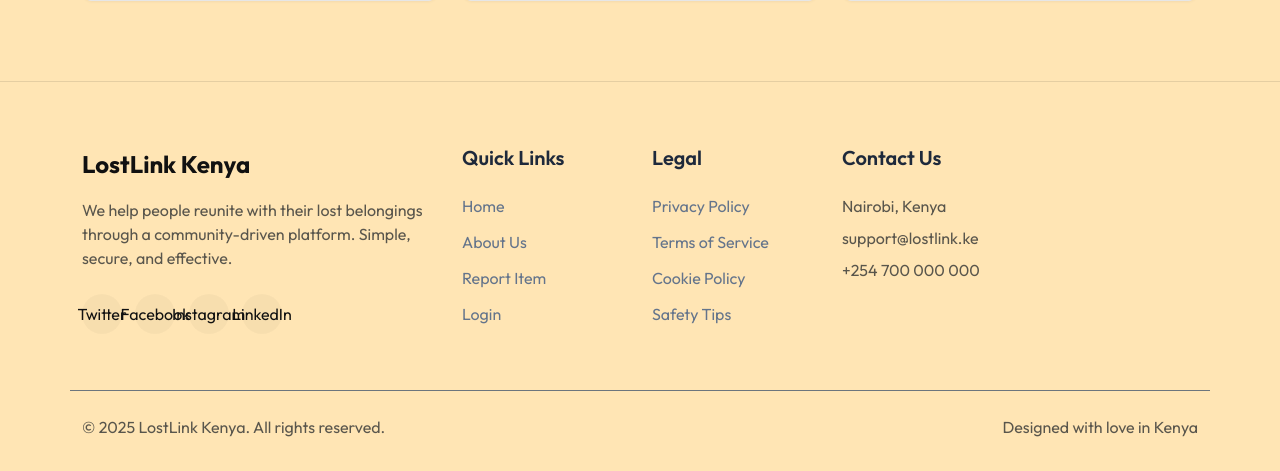
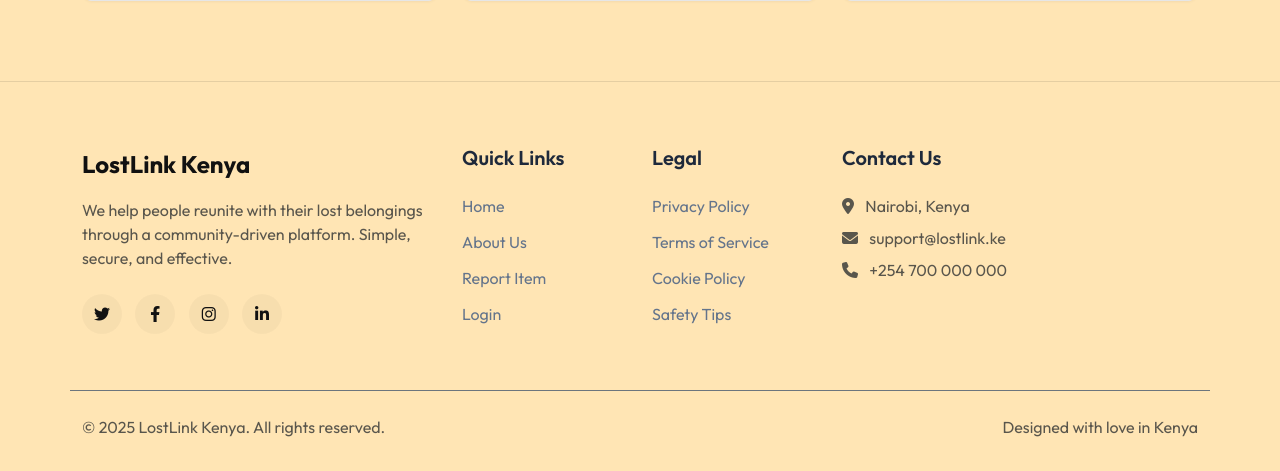
Before and after one commit to teldon471-web/LostLink-Kenya, a Django app: page /blog/ in a window 1280 px wide. Shown: the part 3324-3795 px from the top of the page. Run offline with Django 5.2, Linux system fonts and the light colour scheme; data comes from the database, SQL or seed files in the repository.

Commit message:
Restore social media and contact icons in footer, change Register button to white - Restored Font Awesome icons for social media (Twitter, Facebook, Instagram, LinkedIn) without text labels - Restored contact icons (location, envelope, phone) in footer - Changed Register button from black (btn-primary) to white (btn-light) - Removed only the love emoji from copyright line as requested

```diff
--- a/blog/templates/blog/base.html
+++ b/blog/templates/blog/base.html
@@ -185,7 +185,7 @@
                         <a class="nav-link" href="{% url 'login' %}">Login</a>
                     </li>
                     <li class="nav-item">
-                        <a class="nav-link btn btn-primary text-white ms-2 px-4"
+                        <a class="nav-link btn btn-light text-dark ms-2 px-4"
                             href="{% url 'register' %}">Register</a>
                     </li>
                     {% endif %}
@@ -221,10 +221,10 @@
                         Simple, secure, and effective.
                     </p>
                     <div class="mt-4">
-                        <a href="#" class="social-icon">Twitter</a>
-                        <a href="#" class="social-icon">Facebook</a>
-                        <a href="#" class="social-icon">Instagram</a>
-                        <a href="#" class="social-icon">LinkedIn</a>
+                        <a href="#" class="social-icon"><i class="fab fa-twitter"></i></a>
+                        <a href="#" class="social-icon"><i class="fab fa-facebook-f"></i></a>
+                        <a href="#" class="social-icon"><i class="fab fa-instagram"></i></a>
+                        <a href="#" class="social-icon"><i class="fab fa-linkedin-in"></i></a>
                     </div>
                 </div>
                 <div class="col-lg-2 col-md-6 mb-4">
@@ -248,9 +248,9 @@
                 <div class="col-lg-4 col-md-6 mb-4">
                     <h5>Contact Us</h5>
                     <ul class="list-unstyled">
-                        <li class="text-muted mb-2">Nairobi, Kenya</li>
-                        <li class="text-muted mb-2">support@lostlink.ke</li>
-                        <li class="text-muted mb-2">+254 700 000 000</li>
+                        <li class="text-muted mb-2"><i class="fas fa-map-marker-alt me-2"></i> Nairobi, Kenya</li>
+                        <li class="text-muted mb-2"><i class="fas fa-envelope me-2"></i> support@lostlink.ke</li>
+                        <li class="text-muted mb-2"><i class="fas fa-phone me-2"></i> +254 700 000 000</li>
                     </ul>
                 </div>
             </div>
```
